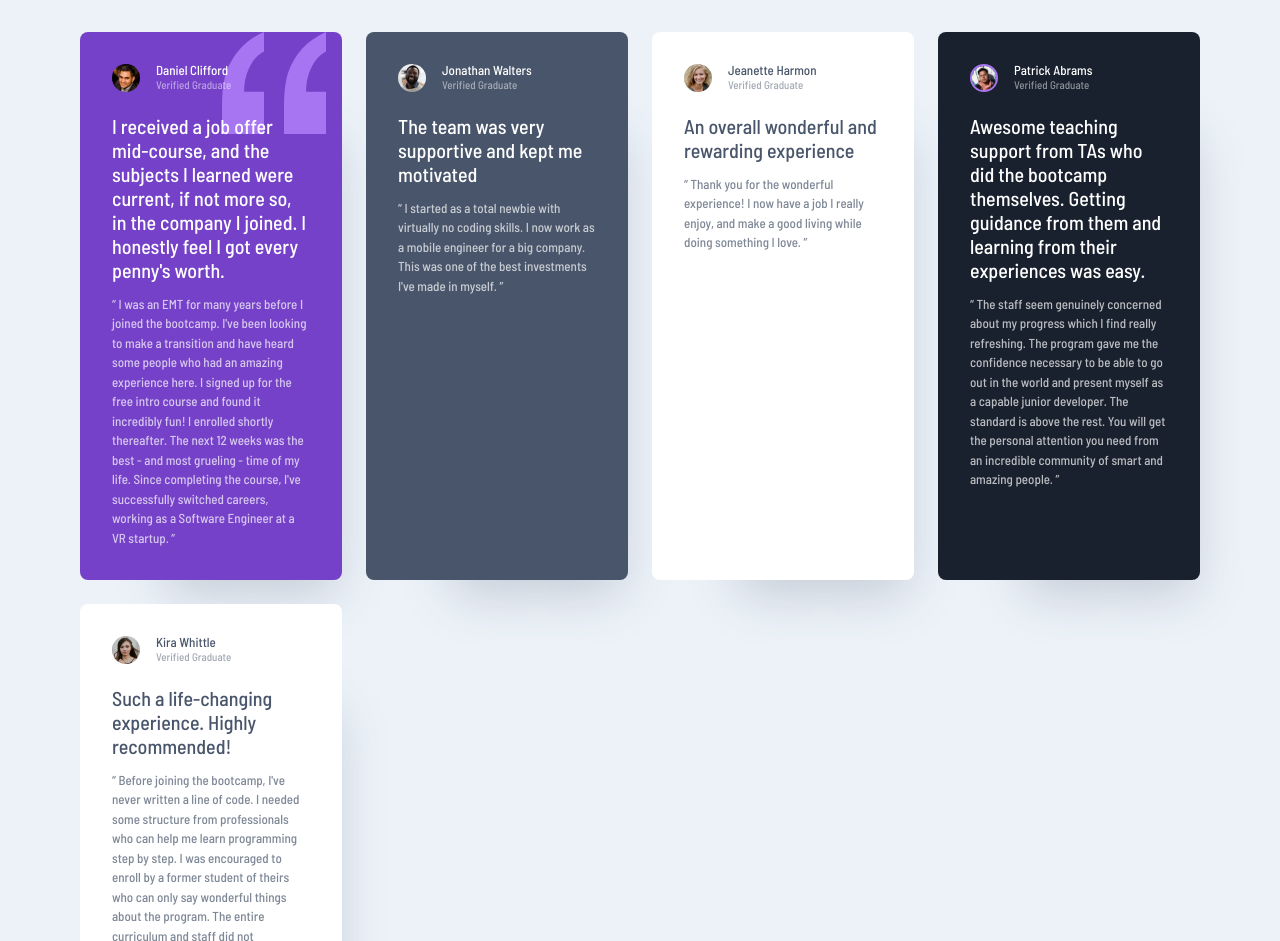
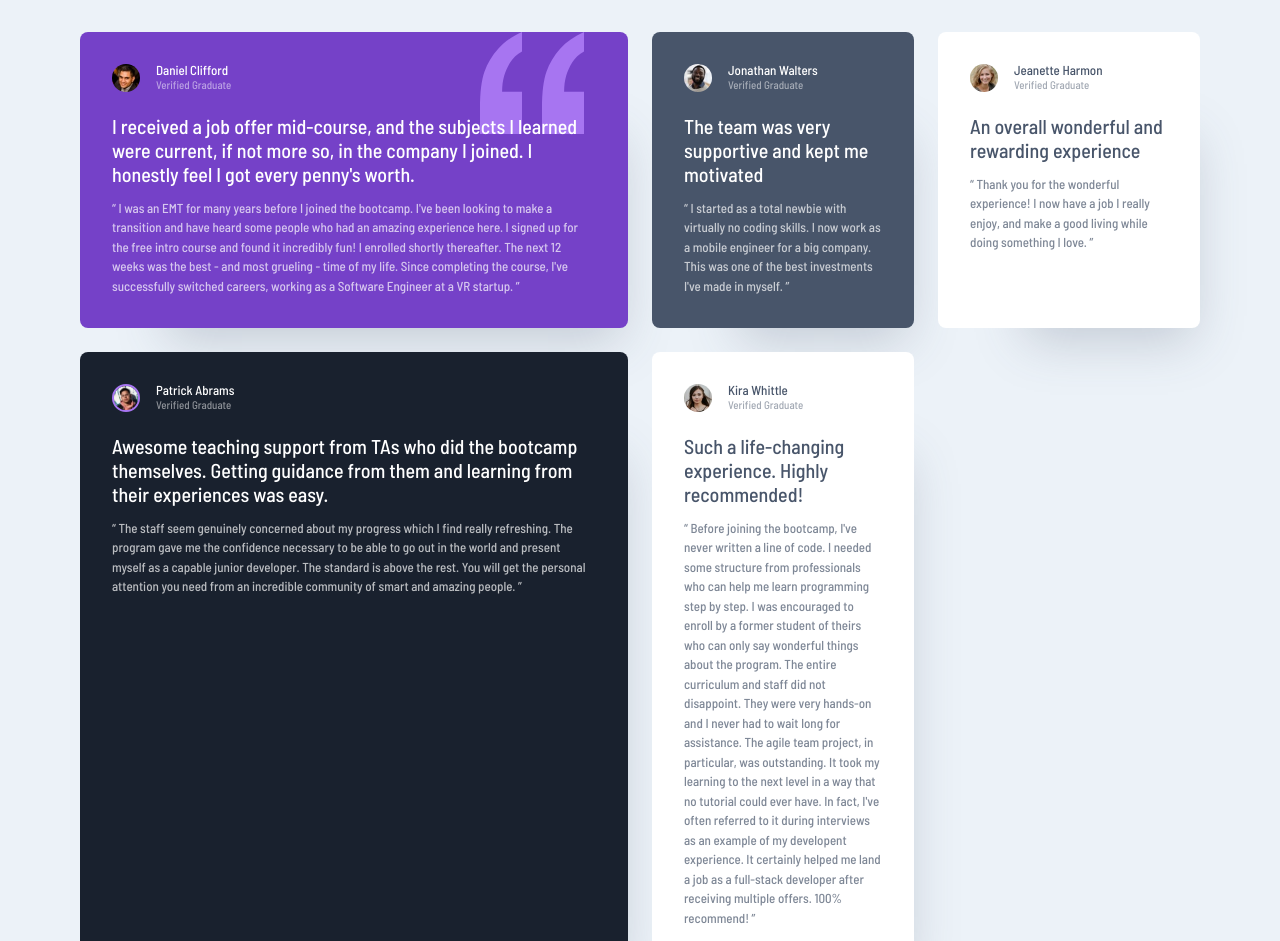
Before and after one commit to nine96as/learn-grid-the-easy-way, a plain HTML site: page index.html in a window 1280 px wide. Shown: the top 941 px of the page. Drawn offline with Linux system fonts and the light colour scheme.

Commit message:
Create .grid-col-span-2

```diff
--- a/style-start.css
+++ b/style-start.css
@@ -142,6 +142,10 @@ h3 {
   border: 2px solid #a775f1;
 }
 
+.grid-col-span-2 {
+  grid-column: span 2;
+}
+
 /* components */
 .testimonial-grid {
   display: grid;
```
